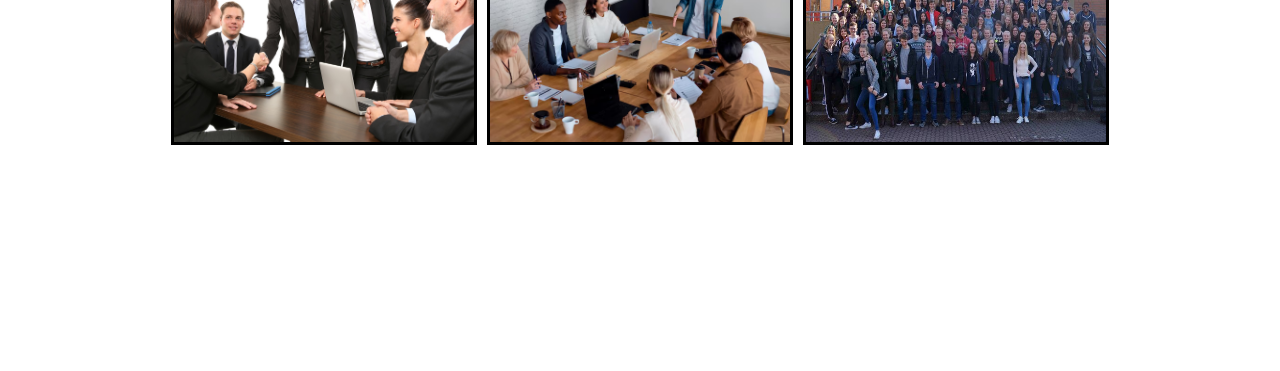
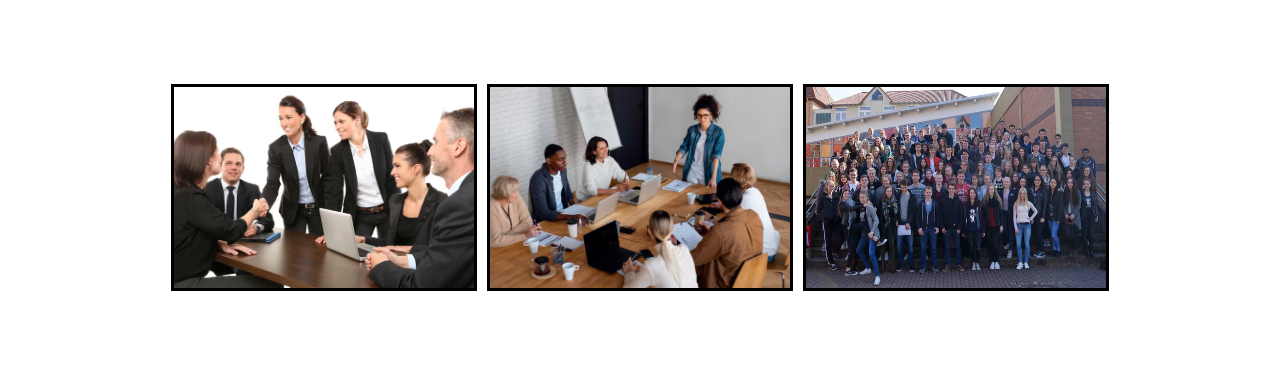
Before and after one commit to QuangLeGerman/Ausbildungsportal, a plain HTML site: page index.html in a window 1280 px wide. Shown: the part 507-878 px from the top of the page. Before the commit the page ends 800 px from the top, so only its background shows below. Drawn offline with Linux system fonts and the light colour scheme.

Commit message:
first commit

```diff
--- a/script.js
+++ b/script.js
@@ -1,6 +1,5 @@
 const menuToggle = document.getElementById("menu-toggle");
 const navLinks = document.getElementById("nav-links");
-
 menuToggle.addEventListener("click", () => {
   navLinks.classList.toggle("show");
 });
--- a/style.css
+++ b/style.css
@@ -82,7 +82,7 @@ body {
 }
 
 img {
-  max-width: 50%;
+  max-width: 100%;
   height: auto;
 }
 @media (max-width: 300px) {
@@ -92,3 +92,12 @@ img {
   }
   /* Weitere Anpassungen */
 }
+
+.bild-container {
+  padding: 5em;
+}
+@media screen (max-width: 700px;) {
+  .bild-container {
+    padding: 2em;
+  }
+}
```
